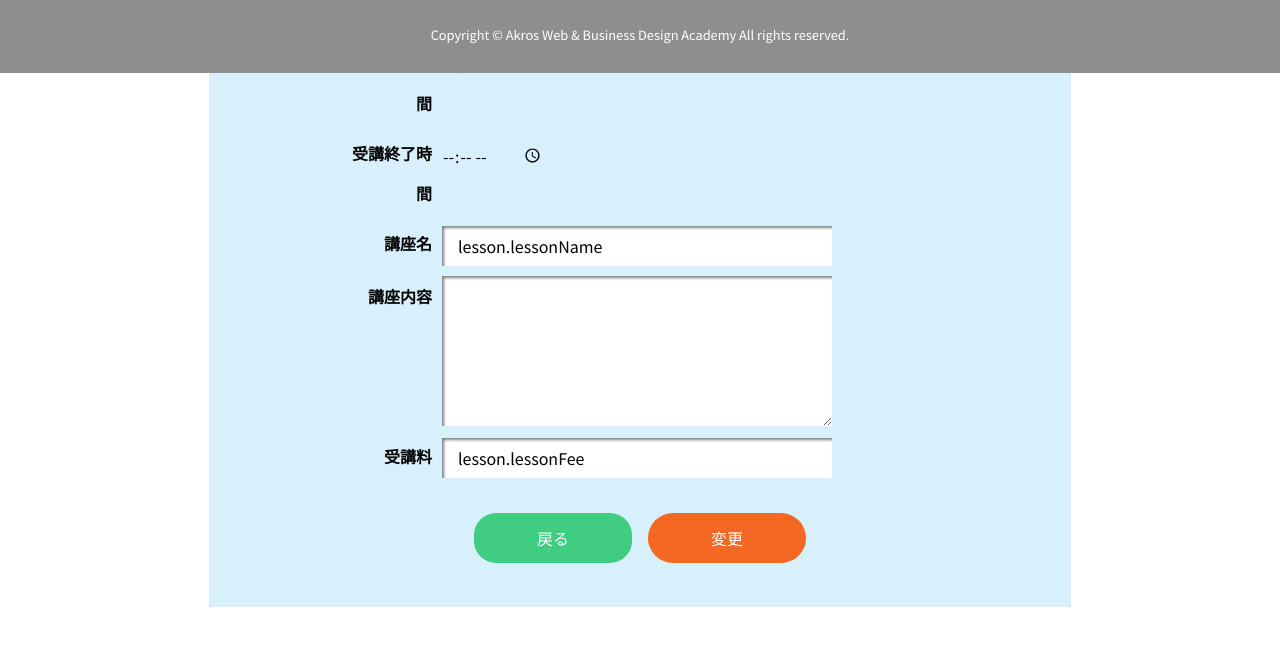
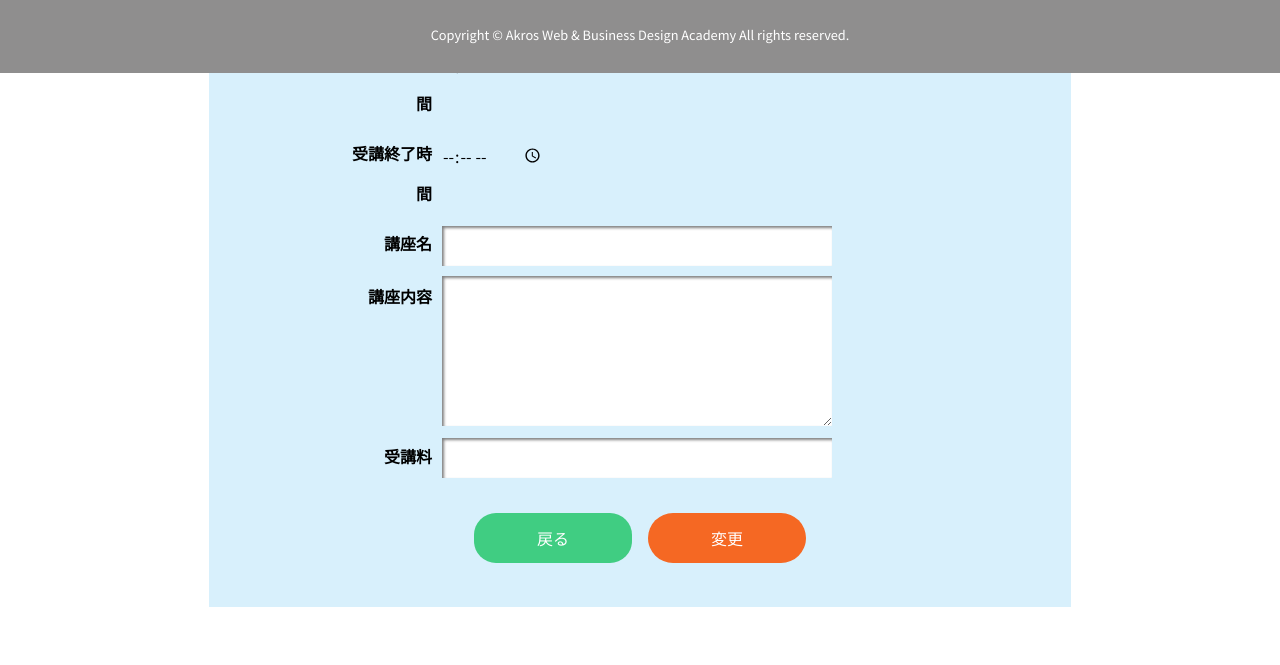
Before and after one commit to kumimasaki/202504-TeamA, a Spring app: template TeamAProject/src/main/resources/templates/admin_edit_lesson.html in a window 1280 px wide. Shown: the part 727-1392 px from the top of the page. Run offline with Thymeleaf, Linux system fonts and the light colour scheme; the template is opened without the code that fills it, so the values that code supplies are empty.

Commit message:
lessonRegisterとeditのbugを取り除く

```diff
--- a/TeamAProject/src/main/java/ec/com/services/AdminLessonService.java
+++ b/TeamAProject/src/main/java/ec/com/services/AdminLessonService.java
@@ -50,7 +50,7 @@ public class AdminLessonService {
 		}
 
 		public boolean lessonUpdate(LocalDate startDate, LocalTime startTime, LocalTime finishTime,String lessonDetail,
-				String lessonName, Integer lessonFee, String imageName, LocalDateTime registerDate,Long lessonId,Long adminId) {
+				String lessonName, Integer lessonFee, String imageName,LocalDateTime registerDate,Long lessonId,Long adminId) {
 			if (lessonId == null) {
 				return false;
 			} else {
--- a/TeamAProject/src/main/resources/templates/admin_edit_lesson.html
+++ b/TeamAProject/src/main/resources/templates/admin_edit_lesson.html
@@ -33,46 +33,46 @@
 					<tr>
 						<th>開始日</th>
 						<td>
-							<input type="date" name="startDate" value="lesson.startDate">
+							<input type="date" name="startDate" th:value="${lesson.startDate}">
 						</td>
 					</tr>
 					<tr>
 						<th>受講開始時間</th>
 						<td>
-							<input type="time" name="startTime" value="lesson.startTime">
+							<input type="time" name="startTime" th:value="${lesson.startTime}">
 						</td>
 					</tr>
 					<tr>
 						<th>受講終了時間</th>
 						<td>
-							<input type="time" name="finishTime" value="lesson.finishTime">
+							<input type="time" name="finishTime" th:value="${lesson.finishTime}">
 						</td>
 					</tr>
 					<tr>
 						<th>講座名</th>
 						<td>
-							<input type="text" name="lessonName" value="lesson.lessonName">
+							<input type="text" name="lessonName" th:value="${lesson.lessonName}">
 						</td>
 					</tr>
 					<tr>
 						<th>講座内容</th>
 						<td>
 							<textarea cols="30" rows="5" name="lessonDetail"
-								text="lesson.lessonDetail"></textarea>
+								th:text="${lesson.lessonDetail}"></textarea>
 						</td>
 					</tr>
 					<tr>
 						<th>受講料</th>
 						<td>
-							<input type="text" name="lessonFee" value="lesson.lessonFee">
+							<input type="text" name="lessonFee" th:value="${lesson.lessonFee}">
 						</td>
 					</tr>
 				</table>
-				<input type="hidden" name="lessonId" value="lesson.lessonId">
-				<input type="hidden" name="imageName" value="lesson.imageName">
+				<input type="hidden" name="lessonId" th:value="${lesson.lessonId}">
+				<input type="hidden" name="imageName" th:value="${lesson.imageName}">
 				<div class="change-button">
 					<button id="return_btn" type="button" onclick="history.back();">戻る</button>
-					<button id="change_btn">変更</button>
+					<button id="change_btn" type="submit">変更</button>
 				</div>
 			</form>
 
--- a/TeamAProject/src/main/resources/templates/admin_register_lesson.html
+++ b/TeamAProject/src/main/resources/templates/admin_register_lesson.html
@@ -65,9 +65,10 @@
 					<tr>
 						<th>受講料</th>
 						<td>
-							<input type="text" name="lessonFee">
+							<input type="number" name="lessonFee" value="lesson.lessonFee" required />
 						</td>
 					</tr>
+
 				</table>
 				<div class="change-button">
 					<button id="return_btn" type="button" onclick="history.back();">戻る</button>
```
Also changed, not shown: TeamAProject/src/main/java/ec/com/controllers/AdminLessonRegisterController.java (+8 -3 lines).
